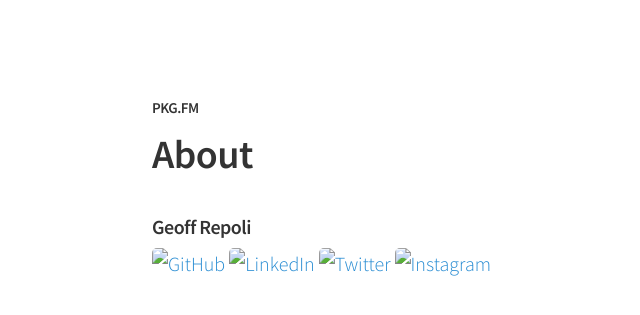
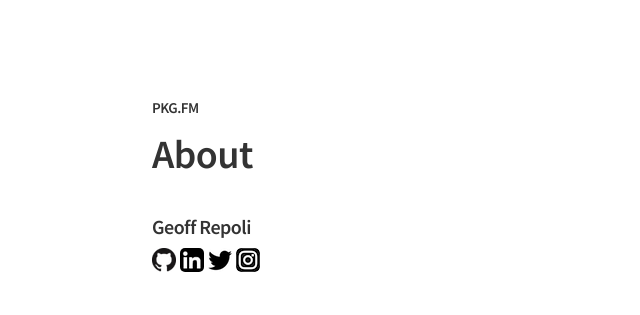
Before and after one commit to geoffrepoli/pkg.fm, a Jekyll site: the page built from about.md, in a window 1280 px wide. Shown: the top 315 px of the page, without its empty margins (128-768 px from the left). Built offline with Jekyll 4.4.1, drawn with Linux system fonts in a browser that asks for light colours.

Commit message:
Update about.md

```diff
--- a/about.md
+++ b/about.md
@@ -4,7 +4,7 @@ layout: page
 ---
 
 #### Geoff Repoli
-[![GitHub]({{ site.url }}/assets/images/GitHub-Mark-24px.png)](https://github.com/geoffrepoli){:target="_blank"}
-[![LinkedIn]({{ site.url }}/assets/images/In-Black-24px.png)](https://www.linkedin.com/in/geoff-repoli-b311a595){:target="_blank"}
-[![Twitter]({{ site.url }}/assets/images/Twitter_Social_Icon_Blue.png)](https://twitter.com/geoffrepoli){:target="_blank"}
-[![Instagram]({{ site.url }}/assets/images/Instagram-24px.png)](https://instagram.com/geoffrepoli){:target="_blank"}
+[![GitHub]({{ site.baseurl }}/assets/images/GitHub-Mark-24px.png)](https://github.com/geoffrepoli){:target="_blank"}
+[![LinkedIn]({{ site.baseurl }}/assets/images/In-Black-24px.png)](https://www.linkedin.com/in/geoff-repoli-b311a595){:target="_blank"}
+[![Twitter]({{ site.baseurl }}/assets/images/Twitter_Social_Icon_Blue.png)](https://twitter.com/geoffrepoli){:target="_blank"}
+[![Instagram]({{ site.baseurl }}/assets/images/Instagram-24px.png)](https://instagram.com/geoffrepoli){:target="_blank"}
```
